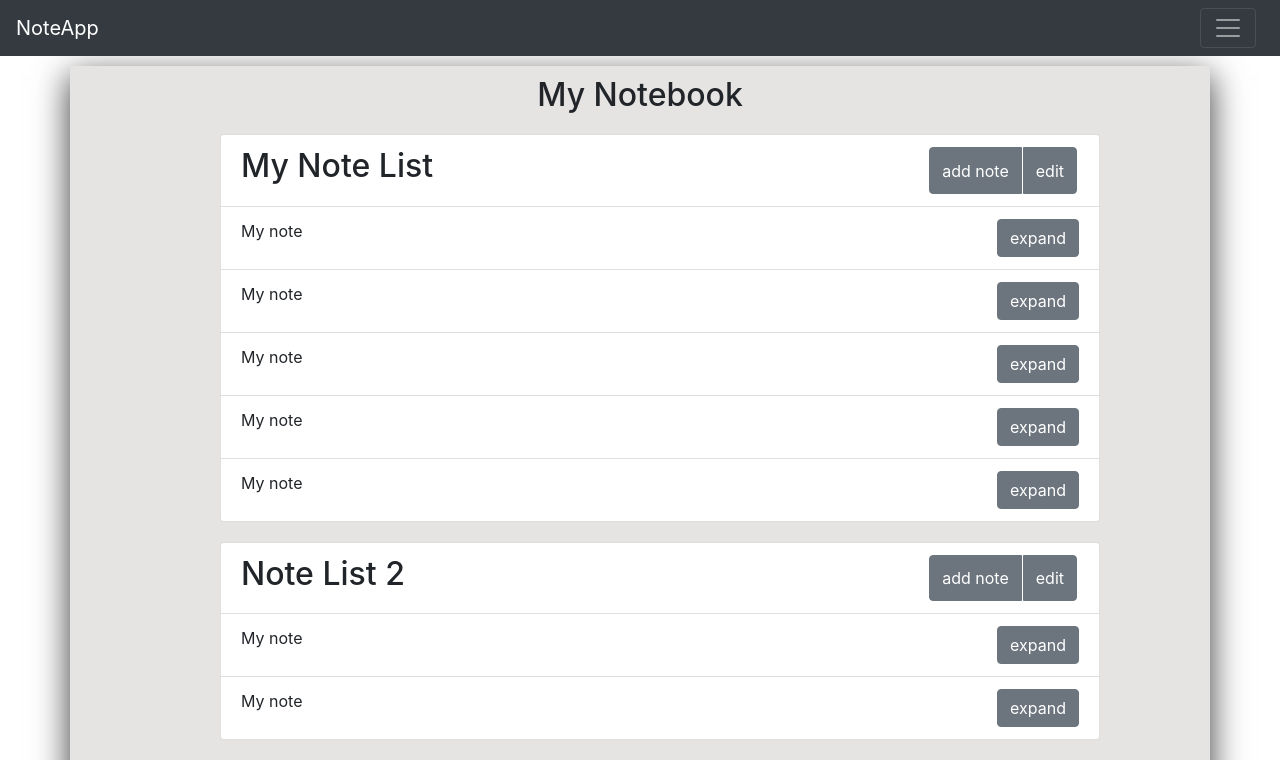
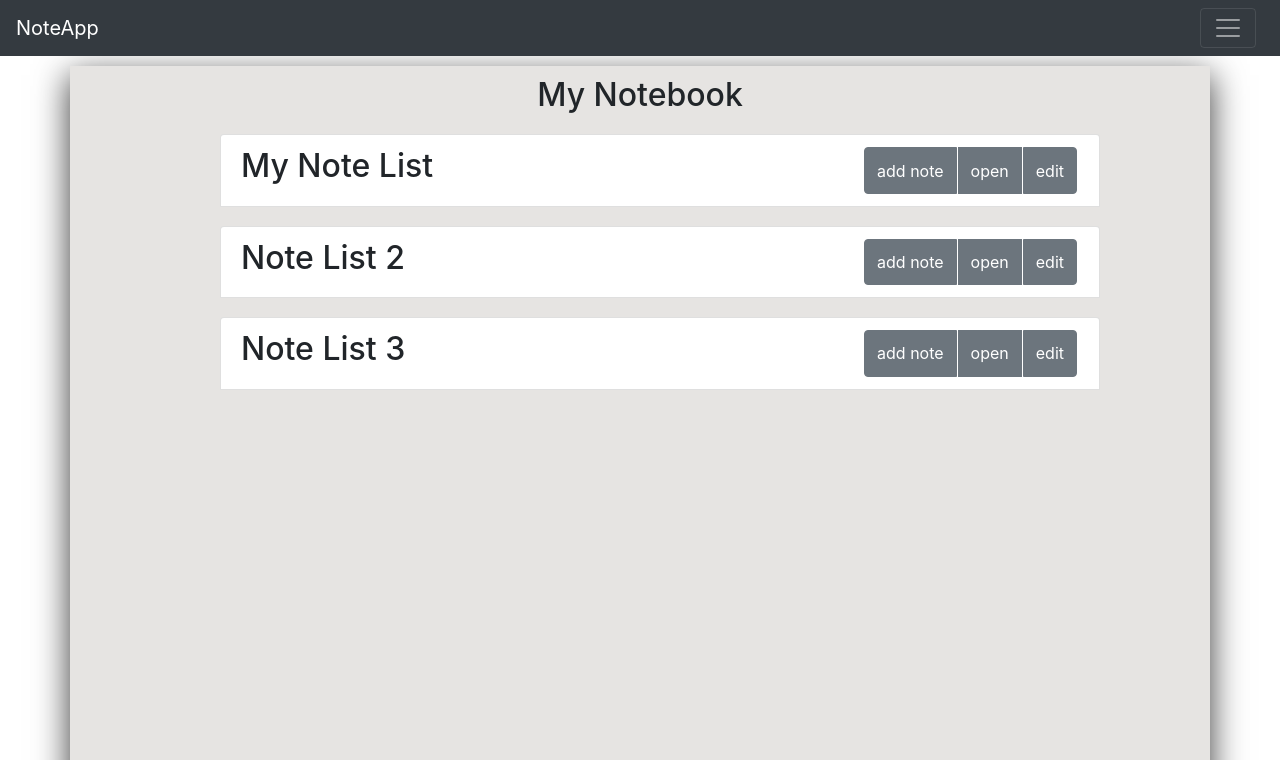
Before and after one commit to alexa4701/NoteApp, a React (Create React App) app in the folder ClientApp/: page / in a window 1280 px wide. Shown: the top 760 px of the page. Built offline with nearby package versions, Linux system fonts and the light colour scheme; data requests are answered from the project's data file.

Commit message:
wip components, added collapse for note lists

```diff
--- a/ClientApp/src/App.js
+++ b/ClientApp/src/App.js
@@ -3,6 +3,7 @@ import { Route } from 'react-router';
 import Layout from './components/Layout';
 import Home from './components/Home';
 import Contact from './components/Contact';
+import NoteAddForm from './components/NoteAddForm';
 
 const App = () => {
     return (
--- a/ClientApp/src/components/Home.js
+++ b/ClientApp/src/components/Home.js
@@ -4,18 +4,29 @@ import NoteList from './NoteList';
 import axios from 'axios';
 
 const Home = () => {
-    const [notebookShown, setNotebookShown] = useState(0);
+    const [currentNotebookId, setCurrentNotebookId] = useState(0);
     const [notebook, setNotebook] = useState([]);
+    const [currentListsOpen, setCurrentListsOpen] = useState([])
 
     // HTTP GET all note lists in the current notebook
     useEffect(() => {
         axios
-            .get(`http://localhost:3001/noteBooks/${notebookShown}`)
+            .get(`http://localhost:3001/noteBooks/${currentNotebookId}`)
             .then(response => {
                 const initialNotebook = response.data;
+                const initialListsOpen = new Array(initialNotebook.noteLists.length).fill(false);
+
                 setNotebook(initialNotebook);
+                setCurrentListsOpen(initialListsOpen);
             });
     }, []);
+
+    const handleListOpen = (id) => {
+        const size = notebook.noteLists.length;
+        let newListsOpen = new Array(size).fill('').map((listOpen, index) => listOpen = currentListsOpen[index]);
+        newListsOpen[id] = !newListsOpen[id]
+        setCurrentListsOpen(newListsOpen);
+    }
 
     return (
         <Row>
@@ -24,7 +35,18 @@ const Home = () => {
                 <h2 className="notebook-title">{notebook.title}</h2>
                 <ul>
                     {(notebook.noteLists)
-                        ? notebook.noteLists.map(noteList => <NoteList key ={noteList.id} noteList={noteList}/>)
+                        ? notebook.noteLists.map(noteList => {
+                            return <NoteList
+                                        key ={noteList.id}
+                                        noteList={noteList}
+                                        stateValues={{
+                                            "open": currentListsOpen[noteList.id]
+                                        }}
+                                        handlers={{
+                                            "open": () => handleListOpen(noteList.id)
+                                        }}
+                                    />
+                        })
                         : "loading notebook..." }
                 </ul>
             </Col>
--- a/ClientApp/src/components/Note.js
+++ b/ClientApp/src/components/Note.js
@@ -1,9 +1,18 @@
 import React, { useState } from 'react';
 import { ButtonGroup, Collapse, ListGroupItem } from 'reactstrap';
 
-const NoteCollapse = ({ note, expanded }) => {
+const NoteSummary = ({ note, handleOpen }) => {
     return (
-        <Collapse isOpen={expanded}>
+        <div className="note-summary">
+            {note.title}
+            <button className="btn btn-secondary" onClick={handleOpen}>open</button>
+        </div>
+    )
+}
+
+const NoteCollapse = ({ note, open }) => {
+    return (
+        <Collapse isOpen={open}>
             <ul>
                 <li>Title: "{note.title}"</li>
                 <li>Description: "{note.description}"</li>
@@ -17,26 +26,17 @@ const NoteCollapse = ({ note, expanded }) => {
     )
 }
 
-const NoteSummary = ({ note, handleExpand }) => {
-    return (
-        <div className="note-summary">
-            {note.title}
-            <button className="btn btn-secondary" onClick={handleExpand}>expand</button>
-        </div>
-    )
-}
+const Note = ({ note }) => {
+    const [open, setOpen] = useState(false);
 
-const Note = ({ note }) => {
-    const [expanded, setExpanded] = useState(false);
-
-    const handleExpand = () => {
-        setExpanded(!expanded);
+    const handleOpen = () => {
+        setOpen(!open);
     }
 
     return (
         <ListGroupItem key={note.id}>
-            <NoteSummary note={note} handleExpand={handleExpand} />
-            <NoteCollapse note={note} expanded={expanded} />
+            <NoteSummary note={note} handleOpen={handleOpen} />
+            <NoteCollapse note={note} open={open} />
         </ListGroupItem>
     )
 }
--- a/ClientApp/src/components/NoteAddForm.js
+++ b/ClientApp/src/components/NoteAddForm.js
@@ -1,7 +1,12 @@
 import React from 'react';
+import { Modal, ModalHeader, ModalBody, ModalFooter } from 'reactstrap';
 
-const NoteAddForm = () => {
-
+const NoteAddForm = ({ open, handleOpen }) => {
+    return (
+        <Modal isOpen={open} toggle={handleOpen}>
+            <ModalBody>add note form goes here...</ModalBody>
+        </Modal>
+    )
 }
 
 export default NoteAddForm;
--- a/ClientApp/src/components/NoteList.js
+++ b/ClientApp/src/components/NoteList.js
@@ -1,19 +1,23 @@
 import React from 'react';
-import { ButtonGroup, ListGroup, ListGroupItem } from 'reactstrap';
+import { ButtonGroup, Collapse, ListGroup, ListGroupItem } from 'reactstrap';
 import Note from './Note';
 
 
-const NoteList = ({ noteList }) => {
+const NoteList = ({ noteList, stateValues, handlers }) => {
+
     return (
         <ListGroup key={noteList.id} className="note-list">
             <ListGroupItem className="note-list-header">
                 <h2>{noteList.title}</h2>
                 <ButtonGroup className="note-list-btns">
                     <button className="btn btn-secondary">add note</button>
+                    <button className="btn btn-secondary" onClick={handlers.open}>open</button>
                     <button className="btn btn-secondary">edit</button>
                 </ButtonGroup>
             </ListGroupItem>
-            {noteList.notes.map(note => <Note key ={note.id} note={note}/>)}
+            <Collapse isOpen={stateValues.open}>
+                {noteList.notes.map(note => <Note key ={note.id} note={note}/>)}
+            </Collapse>
         </ListGroup>
     )
 }
```
